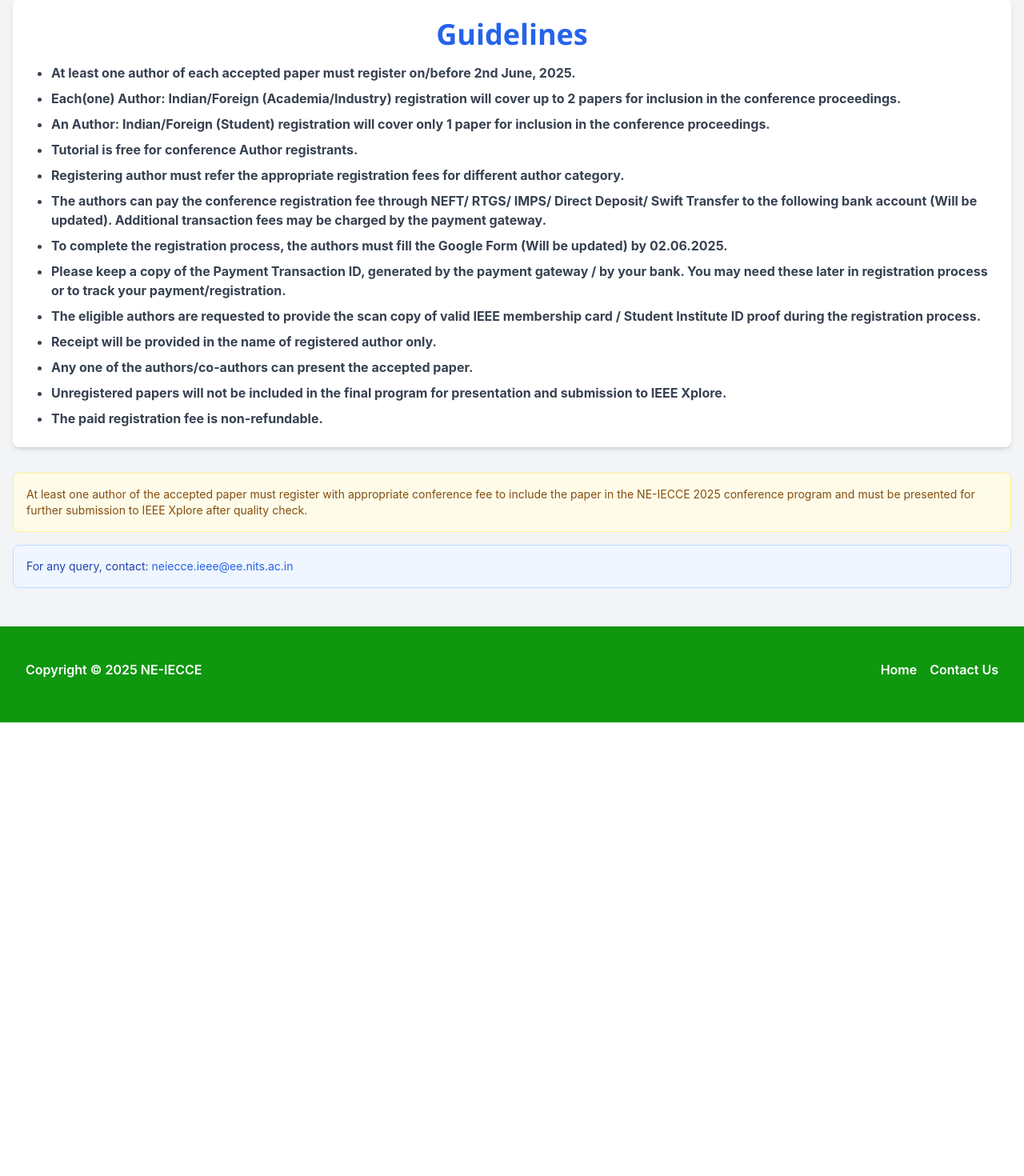
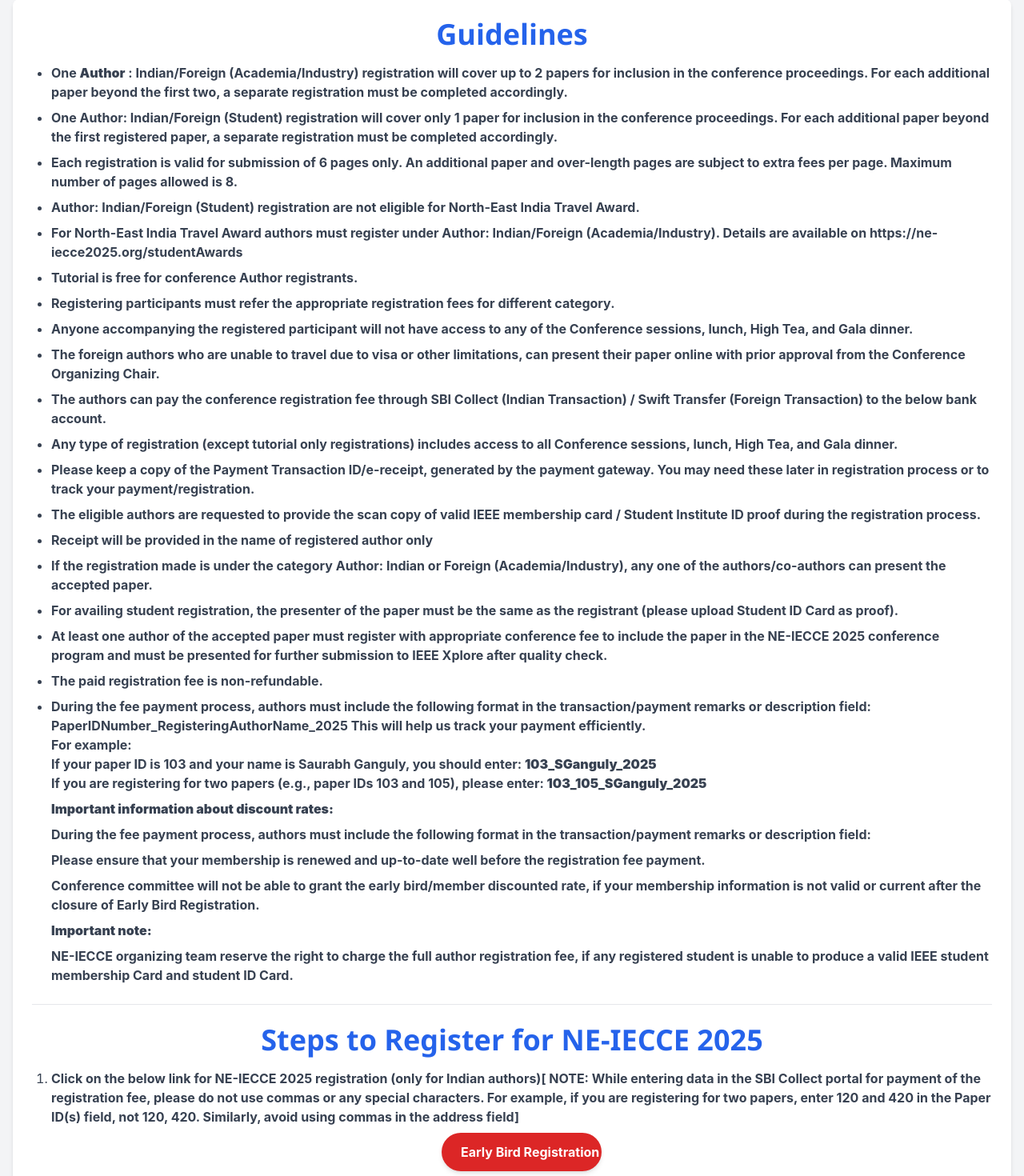
Before and after one commit to PragyaPR06/NEC-ECCE_2025, a React (Create React App) app: page /Registrations in a window 1280 px wide. Shown: the part 1000-2470 px from the top of the page at 80% size. Before the commit the page ends 1903 px from the top, so only its background shows below. Built offline with nearby package versions, Linux system fonts and the light colour scheme; a web font is replaced by a local one.

Commit message:
upating student awards

```diff
--- a/src/Components/SubLine/ScrollingText.jsx
+++ b/src/Components/SubLine/ScrollingText.jsx
@@ -10,7 +10,7 @@ const ScrollingText = () => {
        <h3 className={`${styles.pathway_extreme_header_info}`}>
        <div className='flex '>
        <div className='p-0 m-0 items-center '><img src="/new.webp" alt="Notification" className=" items-center pt-1 " width='30px' /></div>
-       <div style={{padding: 0, fontSize: 20}}> <a style={{color: 'red'}} href="/CallForPapers">Digest submission portal date is extended upto <strong> March 10, 2025</strong> . </a>  <span>  <strong> All papers presented in NE-IECCE 2025 will go to IEEE Xplore and will be eligible for further review for publication in IAS Transactions and Magazine. </strong></span>
+       <div style={{padding: 0, fontSize: 20}}> <a style={{color: 'red'}} href="/CallForPapers">Early Bird Registration ends on 5th May 2025, Student Travel Award Application process ends on 5th May 2025 . </a>  <span>  <strong> All papers presented in NE-IECCE 2025 will go to IEEE Xplore and will be eligible for further review for publication in IAS Transactions and Magazine. </strong></span>
         <span style={{color: 'green'}}>  <strong> Foreign authors who will be registering for presenting the accepted papers will be given the option to present their papers online in NE-IECCE 2025. </strong></span> </div>
        </div>
          </h3>
--- a/src/Pages/Awards/StudentAwards.jsx
+++ b/src/Pages/Awards/StudentAwards.jsx
@@ -13,11 +13,11 @@ const StudentAwards = () =>{
       <div className={`${styles.container} relative pt-[2rem]`}>
             <section className={styles.aboutUs}>
                 <header className={styles.anekTamilAboutUs}>
-                    <h2>NE-IECCE 2025 Student Travel Grant for <span>North East India Students</span></h2>
+                    <h2>NE-IECCE 2025 Student Travel Award for <span>North East India Students</span></h2>
                 </header>
                 <div className={styles.aboutUsInfo}>
                     <p className={styles.anekTamilAboutUsPara}>
-                    Are you a student from North East India eager to showcase your research at the NE-IECCE 2025 Conference? This is your chance to attend this prestigious event with the Student Travel Grant! <br/><br />
+                    Are you a student from North East India eager to showcase your research at the NE-IECCE 2025 Conference? This is your chance to attend this prestigious event with the Student Travel Award (STA)! <br/><br />
                     As we prepare for this prestigious conference, we are excited to announce the distinguished Student Travel Awards (STA) to cover registration and travel expenses of North East India students.
                     </p>
                     <ul className={styles.submissionGuidelinesText}>
@@ -41,49 +41,74 @@ const StudentAwards = () =>{
             </section><br /><hr /><br />
             <section className={styles.eligibility}>
             <h2 className={styles.instructionsHeading}>Eligibility Criteria:</h2>
-            <p className={styles.anekTamilAboutUsPara}>To qualify for the NE-IECCE 2025 Student Travel Award, applicants must:</p>
+            <p className={styles.anekTamilAboutUsPara}><strong>To be shortlisted for the NE-IECCE 2025 Student Travel Award, applicants must :</strong></p>
             <ul className={styles.submissionGuidelinesText}>
                 <li>
-                <span className={styles.boldText}>Be enrolled as a Full-time</span> students from the engineering institutes/Universities in North-East India in the relevant fields (Engineering, Technology, etc.)
+                <span className={styles.boldText}>Be enrolled as Full-time </span>from the engineering institutes/Universities in North-East India in the relevant fields (Engineering, Technology, etc.)
                 </li>
-                <li>
-                Hold an active <span className={styles.boldText}>IEEE</span> student membership
+                <li><strong>Only accepted, registered (under the category “Author: Indian (Academia/Industry)”) and physically presented papers </strong>at the NE-IECCE 2025 Conference are eligible for the travel grant.</li>
+                <li>Be the <strong>first author </strong>of an accepted paper with the final version uploaded within the deadline.</li>
+                <li>Hold an active <span className={styles.boldText}>IEEE</span> student membership <strong>(Required only when shortlisted for award)</strong>
                 {/* <span className={styles.boldText}>Only accepted, registered and physically presented papers</span> at the NE-IECCE 2025 Conference are eligible for the travel grant. */}
                 </li>
-                <li>Hold an active <span className={styles.boldText}>IEEE IAS</span> student membership.</li>
-                <li>Be the first author of an accepted paper with the final version uploaded.</li>
+                <li>Hold an active <strong>IEEE</strong> Industry Application Society (IAS) Student Membership. <strong>(Required only when shortlisted for award)</strong></li>
+
                 <li>Complete the registration on or before the <span className={styles.boldText}>specified deadline.</span></li>
-                <li>Attend the conference in person and present the accepted paper.</li>
+                <li>Attend the conference <strong>in person to present the accepted paper</strong> and attend the valedictory ceremony.</li>
                 {/* <li>
                 You must provide a <span className={styles.boldText}>bonafide certificate issued by the competent authority (Head of the Department/Institute) </span>as proof of student status.
                 </li> */}
+                <li>You must provide a<strong> bonafide certificate issued by the competent authority (Head of the Department/Institute) </strong>as proof of student status along with other relevant documents required.</li>
             </ul>
             </section>
             <br /><hr /><br />
             <section className={styles.eligibility}>
-            <h2 className={styles.instructionsHeading}>Application Process:</h2>
-            <p className={styles.anekTamilAboutUsPara}>Upon paper acceptance, students must submit their application via the Google form (link to be provided)<br/><br />
-            Before filling out the application, the following documents should be prepared:</p>
+            <h2 className={styles.instructionsHeading}>Note:</h2>
+            <p className={styles.anekTamilAboutUsPara}>Before applying for the Student Travel Award, please note that it is mandatory to complete the following steps:</p>
             <ul className={styles.submissionGuidelinesText}>
                 <li>
-                <span className={styles.boldText}>Endorsement letter from the HoD (with seal) </span>justifying the need for the travel award.
+                <span className={styles.boldText}>Full paper registration under the category “Author: Indian (Academia/Industry)”</span>
                 {/* Submit your digest via the <span className={styles.boldText}>NE-IECCE 2025 Submission Portal.</span> */}
                 </li>
                 <li>
-                A copy of <span className={styles.boldText}>CV.</span>
+                Upload the camera-ready paper submission & electronic IEEE Copyright Form (eCF)
+                Please ensure that you have completed these requirements before submitting your Student Travel Award application. This will ensure that your application is considered eligible for review.
                 {/* Complete the <span className={styles.boldText}>Student Travel Grant Application Form</span> available on the conference website. (Will be updated soon on website..) */}
                 </li>
-                <li>
-                PDF(s) of the final accepted paper(s).
-                {/* Provide necessary documents, including your <span className={styles.boldText}>college ID card  </span>and a brief statement on why you want to attend the conference and why you should be selected for this award. (Will be updated soon on website..) */}
-                </li>
-                <li>A copy of your <span className={styles.boldText}>college ID </span>card.</li>
-                <li>A brief statement on why you want to attend the conference and why you should be selected for this award.</li>
             </ul>
             </section>
+            <section className={styles.eligibility}>
+            <h2 className={styles.instructionsHeading}>The students are required to submit ONE PDF that include the following, in order:</h2>
+            <p className={styles.anekTamilAboutUsPara}>Before applying for the Student Travel Award, please note that it is mandatory to complete the following steps:</p>
+            <ul className={styles.submissionGuidelinesText}>
+                <li>
+                Cover Letter mentioning the need for the travel support.
+                {/* Submit your digest via the <span className={styles.boldText}>NE-IECCE 2025 Submission Portal.</span> */}
+                </li>
+                <li>
+                Letter on the institute/college/university letterhead endorsed by head of the Department/Dean/Supervisor with stamp endorsing your student status.
+                </li>
+                <li> CV (2-page max)</li>
+                <li>PDF(s) of the final camera-ready paper(s) [IEEE PDF eXpress check].</li>
+                <li>Full paper registration transaction details.</li>
+                <li>Active IEEE Student Membership & IEEE Industry Application Society (IAS) Student Membership (Required only when shortlisted for award).</li>
+                <li> Fill out the online Student Travel Award form by clicking link below:
+
+                                        </li>
+            </ul>
+            <div className="flex items-center justify-center mt-9">
+  <button className="relative overflow-hidden text-white font-bold py-3 px-6 rounded-full shadow-md transition-colors duration-500 ease-in-out bg-red-600 group w-100 h-12 flex items-center justify-center">
+    <span className="relative z-10 text-center w-full whitespace-nowrap"><a href='https://docs.google.com/forms/d/e/1FAIpQLScuHNKJRwLB2RQcLg10vULu5Knnsh-6CAyBxWxoKU1m_cH1jg/viewform?usp=header' >Student Travel</a></span>
+    <span className="absolute inset-0 bg-gradient-to-r from-green-400 via-green-600 to-green-800 transform -translate-x-full group-hover:translate-x-0 transition-transform duration-500 ease-in-out"></span>
+  </button>
+</div>
+            </section>
             <section className={styles.lowerText}>
-            <p>&#128197; Submit Your Digest by: 10th March 2025</p><br />
-            <p>&#128205; Conference Dates: 4th – 6th July 2025</p>
+            <p> After submitting the student travel award google form Email one PDF containing items Sl 1 to 7 to: rathoreakshay@gmail.com & asharani@ee.nits.ac.in (in CC) with the subject line ‘IEEE NE-IECCE 2025 Student Travel Award’.</p><br />
+            <p>&#128197; The <strong>deadline</strong> for submission of Student Travel Award application is 05 May 2025.</p><br />
+              <p>&#128197;The shortlisted candidates for the award will be notified by 15th May 2025.</p><br />
+              <p>&#128197;The certificate and the cash prize will be given on 6th  July 2025 during “Valedictory and Awards ceremony”.</p><br />
+            <p>&#128205; The student must attend in-person and present the paper in-person to qualify for receiving the award.</p>
             </section>
             <section className={styles.nearFooterText}>
             This is a fantastic opportunity to advance your research, broaden your academic network, and participate in one of the most exciting conferences in the field of Sustainable Energy Conversion and Transport Electrification. <br /><br />
--- a/src/Pages/Registration.jsx
+++ b/src/Pages/Registration.jsx
@@ -68,22 +68,65 @@ const Registrations = () => {
           <h1 className="text-4xl font-bold mb-4 text-blue-600" style={{ fontFamily: "'Segoe UI', sans-serif", fontWeight: 700 }}>Guidelines</h1>
           <strong>
             <ul className="list-disc pl-6 space-y-2 text-gray-700">
-              <li>At least one author of each accepted paper must register on/before 2nd June, 2025.</li>
-              <li>Each(one) Author: Indian/Foreign (Academia/Industry) registration will cover up to 2 papers for inclusion in the conference proceedings.</li>
-              <li>An Author: Indian/Foreign (Student) registration will cover only 1 paper for inclusion in the conference proceedings.</li>
+              <li>One <strong>Author</strong> : Indian/Foreign (Academia/Industry) registration will cover up to 2 papers for inclusion in the conference proceedings. For each additional paper beyond the first two, a separate registration must be completed accordingly.</li>
+              <li>One Author: Indian/Foreign (Student) registration will cover only 1 paper for inclusion in the conference proceedings. For each additional paper beyond the first registered paper, a separate registration must be completed accordingly.</li>
+              <li>Each registration is valid for submission of 6 pages only. An additional paper and over-length pages are subject to extra fees per page. Maximum number of pages allowed is 8.</li>
+              <li>Author: Indian/Foreign (Student) registration are not eligible for North-East India Travel Award.</li>
+              <li>For North-East India Travel Award authors must register under Author: Indian/Foreign (Academia/Industry). Details are available on https://ne-iecce2025.org/studentAwards</li>
               <li>Tutorial is free for conference Author registrants.</li>
-              <li>Registering author must refer the appropriate registration fees for different author category.</li>
-              <li>The authors can pay the conference registration fee through NEFT/ RTGS/ IMPS/ Direct Deposit/ Swift Transfer to the following bank account (Will be updated). Additional transaction fees may be charged by the payment gateway.</li>
-              <li>To complete the registration process, the authors must fill the Google Form (Will be updated) by 02.06.2025.</li>
-              <li>Please keep a copy of the Payment Transaction ID, generated by the payment gateway / by your bank. You may need these later in registration process or to track your payment/registration.</li>
+              <li>Registering participants must refer the appropriate registration fees for different category.</li>
+              <li>Anyone accompanying the registered participant will not have access to any of the Conference sessions, lunch, High Tea, and Gala dinner.</li>
+              <li>The foreign authors who are unable to travel due to visa or other limitations, can present their paper online with prior approval from the Conference Organizing Chair.</li>
+              <li>The authors can pay the conference registration fee through SBI Collect (Indian Transaction) / Swift Transfer (Foreign Transaction) to the below bank account.  </li>
+              <li>Any type of registration (except tutorial only registrations) includes access to all Conference sessions, lunch, High Tea, and Gala dinner.</li>
+              <li>Please keep a copy of the Payment Transaction ID/e-receipt, generated by the payment gateway. You may need these later in registration process or to track your payment/registration.</li>
               <li>The eligible authors are requested to provide the scan copy of valid IEEE membership card / Student Institute ID proof during the registration process.</li>
-              <li>Receipt will be provided in the name of registered author only.</li>
-              <li>Any one of the authors/co-authors can present the accepted paper.</li>
-              <li>Unregistered papers will not be included in the final program for presentation and submission to IEEE Xplore.</li>
-              <li>The paid registration fee is non-refundable.</li>
+              <li>Receipt will be provided in the name of registered author only</li>
+              <li>If the registration made is under the category Author: Indian or Foreign (Academia/Industry), any one of the authors/co-authors can present the accepted paper.</li>
+              <li>For availing student registration, the presenter of the paper must be the same as the registrant (please upload Student ID Card as proof).</li>
+              <li>At least one author of the accepted paper must register with appropriate conference fee to include the paper in the NE-IECCE 2025 conference program and must be presented for further submission to IEEE Xplore after quality check.</li>
+              <li>The paid registration fee is non-refundable. </li>
+              <li>During the fee payment process, authors must include the following format in the transaction/payment remarks or description field:
+<p>PaperIDNumber_RegisteringAuthorName_2025
+This will help us track your payment efficiently.
+<p>For example:</p></p>
+<p>If your paper ID is 103 and your name is Saurabh Ganguly, you should enter: {'\t'}  <strong>103_SGanguly_2025 </strong>  </p>
+{/* <p>103_SGanguly_2025</p> */}
+<p>If you are registering for two papers (e.g., paper IDs 103 and 105), please enter: {'\t'}  <strong>103_105_SGanguly_2025 </strong></p>
+</li>
+<h2><strong>Important information about discount rates:</strong></h2>
+<p>During the fee payment process, authors must include the following format in the transaction/payment remarks or description field:</p>
+              <p>Please ensure that your membership is renewed and up-to-date well before the registration fee payment.</p>
+              <p>Conference committee will not be able to grant the early bird/member discounted rate, if your membership information is not valid or current after the closure of Early Bird Registration.</p>
+              <h2><strong>Important note:</strong></h2>
+              <p>NE-IECCE organizing team reserve the right to charge the full author registration fee, if any registered student is unable to produce a valid IEEE student membership Card and student ID Card.</p>
             </ul>
           </strong>
+          <br></br>
+          <hr></hr>
+          <br></br>
+          <div >
+          <h1 className="text-4xl font-bold mb-4 text-blue-600" style={{ fontFamily: "'Segoe UI', sans-serif", fontWeight: 700 }}>Steps to Register for NE-IECCE 2025</h1>
+          <ol className="list-decimal pl-6 space-y-2 text-gray-700">
+            <li><strong>Click on the below link for NE-IECCE 2025 registration (only for Indian authors)[ NOTE: While entering data in the SBI Collect portal for payment of the registration fee, please do not use commas or any special characters. For example, if you are registering for two papers, enter 120 and 420 in the Paper ID(s) field, not 120, 420. Similarly, avoid using commas in the address field]</strong></li>
+            <div className="flex items-center justify-center mt-9">
+  <button className="relative overflow-hidden text-white font-bold py-3 px-6 rounded-full shadow-md transition-colors duration-500 ease-in-out bg-red-600 group w-100 h-12 flex items-center justify-center">
+    <span className="relative z-10 text-center w-full whitespace-nowrap">Early Bird Registration Link</span>
+    <span className="absolute inset-0 bg-gradient-to-r from-green-400 via-green-600 to-green-800 transform -translate-x-full group-hover:translate-x-0 transition-transform duration-500 ease-in-out"></span>
+  </button>
+</div>
+
+
+
+
+
+
+
+
+          </ol>
         </div>
+        </div>
+
 
         <div className="bg-yellow-50 border border-yellow-200 rounded-lg p-4 mb-4">
           <p className="text-sm text-yellow-800">
```
